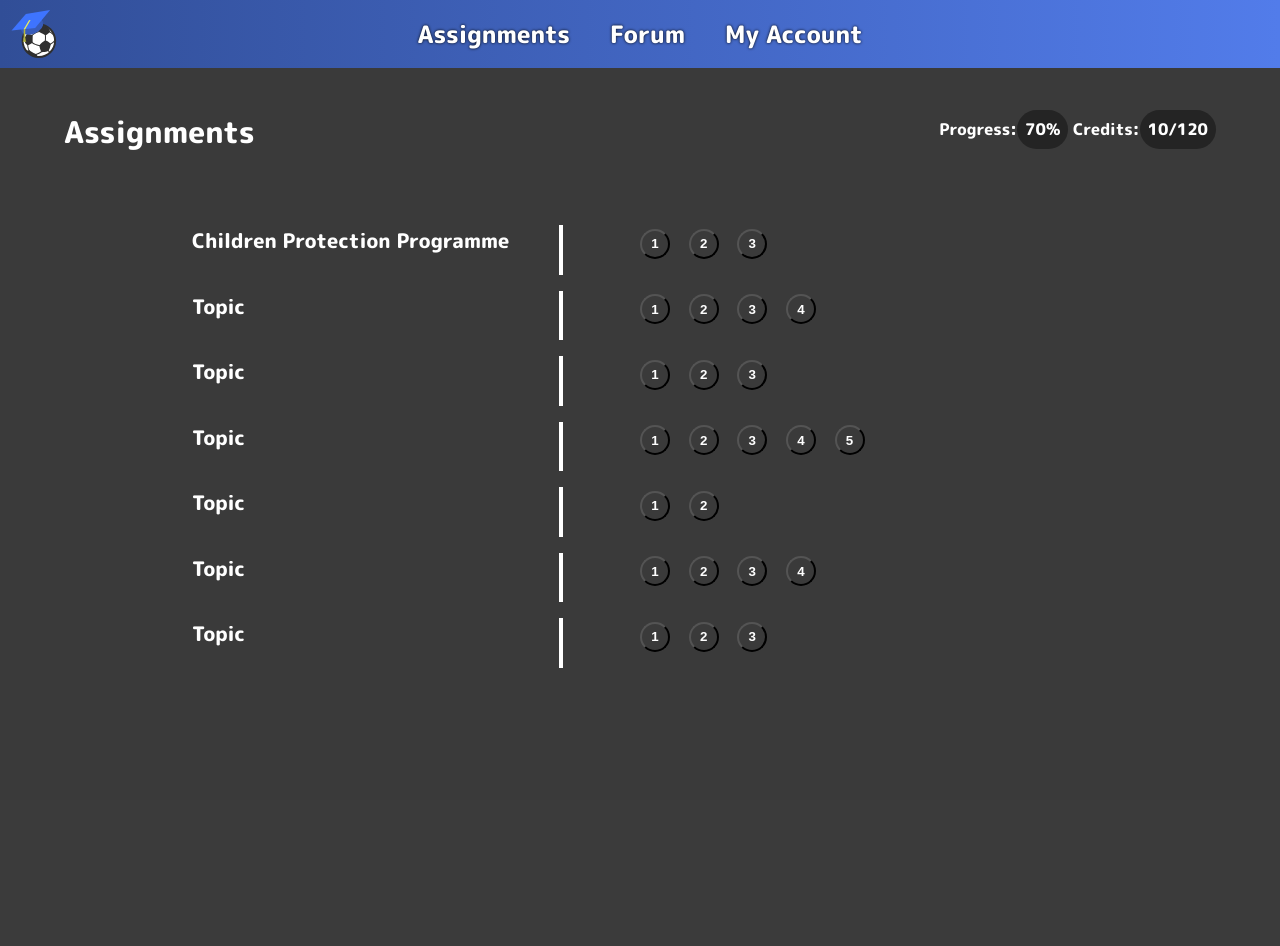
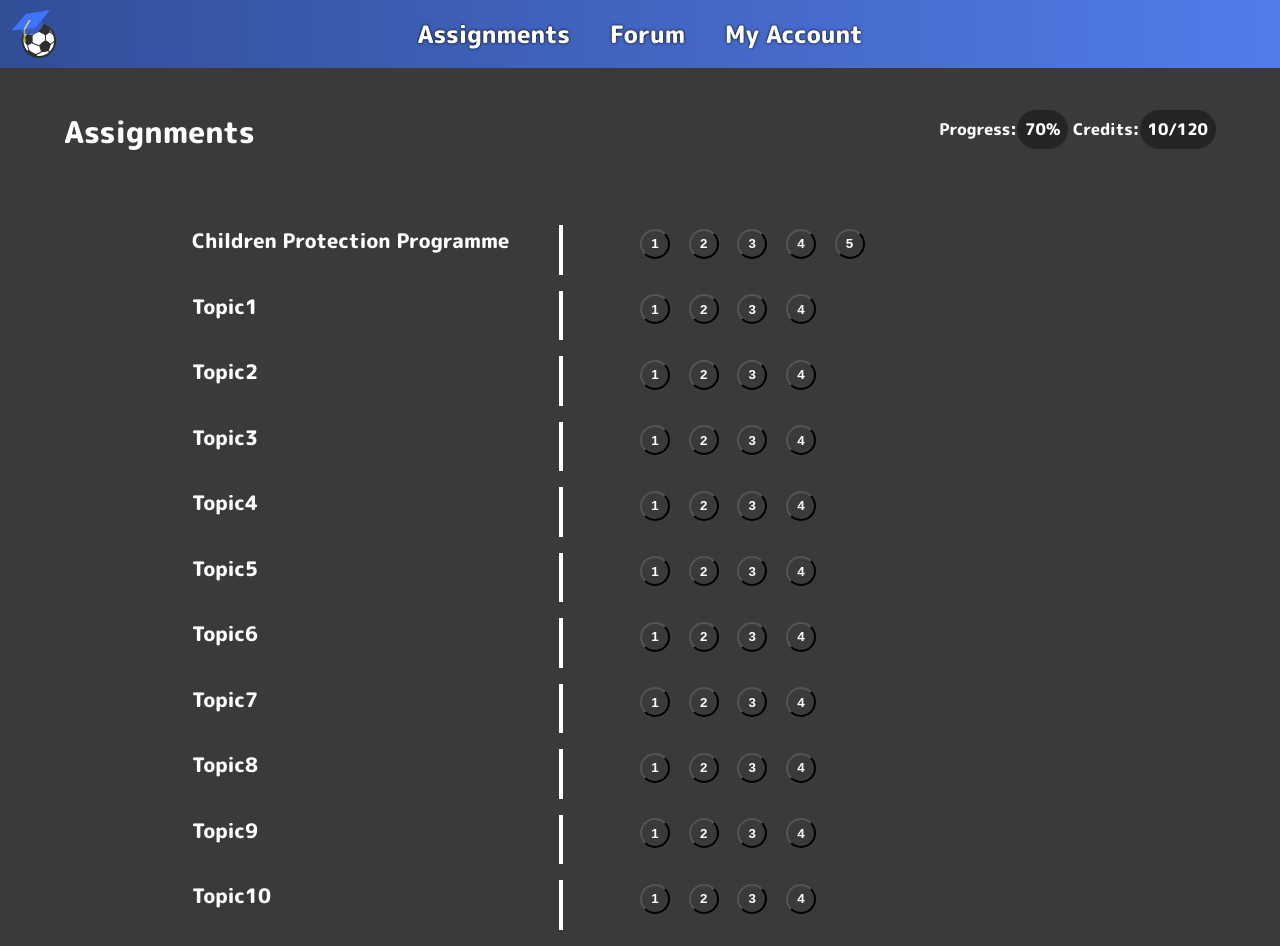
Before and after one commit to axis93/Street_Soccer_PITCH, a Flask app: page /test-menu in a window 1280 px wide. Before the commit the page ends 668 px from the top, so only its background shows below. Run offline with Flask 2, Linux system fonts and the light colour scheme.

Commit message:
Add topic generation to tests menu

```diff
--- a/app.py
+++ b/app.py
@@ -34,8 +34,19 @@ def testresult():
 
 @app.route('/test-menu')
 def testmenu():
-	return render_template('tests-menu.html')
-
+	topics=[]
+	topic1 = ['Children Protection Programme',[1,2,3,4,5]]
+	topics.append(topic1)
+	for x in range(1,11):
+		topic=[]
+		topicName='Topic'+ str(x)
+		topic.append(topicName)
+		tests=[]
+		for y in range(1,5):
+			tests.append(y)
+		topic.append(tests)
+		topics.append(topic)
+	return render_template('tests-menu.html',topics=topics)
 """
 use Ctrl+F5 to clear the cache and refresh
 
@@ -48,16 +59,16 @@ changes on a page
 
 @app.context_processor
 def override_url_for():
-    return dict(url_for=dated_url_for)
+	return dict(url_for=dated_url_for)
 
 def dated_url_for(endpoint, **values):
-    if endpoint == 'static':
-        filename = values.get('filename', None)
-        if filename:
-            file_path = os.path.join(app.root_path, endpoint, filename)
-            values['q'] = int(os.stat(file_path).st_mtime)
-    return url_for(endpoint, **values)
+	if endpoint == 'static':
+		filename = values.get('filename', None)
+		if filename:
+			file_path = os.path.join(app.root_path, endpoint, filename)
+			values['q'] = int(os.stat(file_path).st_mtime)
+	return url_for(endpoint, **values)
 """
 
 if __name__ == "__main__":
-    app.run(host='127.0.0.1', debug=True)
+	app.run(host='127.0.0.1', debug=True)
--- a/templates/tests-menu.html
+++ b/templates/tests-menu.html
@@ -20,72 +20,18 @@
                 </div>
                 <br>
                 <div class="topics-menu">
+
+                    {% for topic in topics %}
                     <div class="topic-item">
-                        <b class="topic-name">Children Protection Programme</b>
+                        <b class="topic-name">{{topic[0]}}</b>
                         <div class="topics-line"></div>
                         <div class="topic-levels">
-                            <button class="level-button">1</button>
-                            <button class="level-button">2</button>
-                            <button class="level-button">3</button>
+                            {% for test in topic[1] %}
+                            <button class="level-button">{{test}}</button>
+                            {% endfor %}
                         </div>
                     </div>
-                    <div class="topic-item">
-                        <b class="topic-name">Topic</b>
-                        <div class="topics-line"></div>
-                        <div class="topic-levels">
-                            <button class="level-button">1</button>
-                            <button class="level-button">2</button>
-                            <button class="level-button">3</button>
-                            <button class="level-button">4</button>
-                        </div>
-                    </div>
-                    <div class="topic-item">
-                        <b class="topic-name">Topic</b>
-                        <div class="topics-line"></div>
-                        <div class="topic-levels">
-                            <button class="level-button">1</button>
-                            <button class="level-button">2</button>
-                            <button class="level-button">3</button>
-                        </div>
-                    </div>
-                    <div class="topic-item">
-                        <b class="topic-name">Topic</b>
-                        <div class="topics-line"></div>
-                        <div class="topic-levels">
-                            <button class="level-button">1</button>
-                            <button class="level-button">2</button>
-                            <button class="level-button">3</button>
-                            <button class="level-button">4</button>
-                            <button class="level-button">5</button>
-                        </div>
-                    </div>
-                    <div class="topic-item">
-                        <b class="topic-name">Topic</b>
-                        <div class="topics-line"></div>
-                        <div class="topic-levels">
-                            <button class="level-button">1</button>
-                            <button class="level-button">2</button>
-                        </div>
-                    </div>
-                    <div class="topic-item">
-                        <b class="topic-name">Topic</b>
-                        <div class="topics-line"></div>
-                        <div class="topic-levels">
-                            <button class="level-button">1</button>
-                            <button class="level-button">2</button>
-                            <button class="level-button">3</button>
-                            <button class="level-button">4</button>
-                        </div>
-                    </div>
-                    <div class="topic-item">
-                        <b class="topic-name">Topic</b>
-                        <div class="topics-line"></div>
-                        <div class="topic-levels">
-                            <button class="level-button">1</button>
-                            <button class="level-button">2</button>
-                            <button class="level-button">3</button>
-                        </div>
-                    </div>
+                    {% endfor %}
                 </div>
             </div>
         </div>
```
